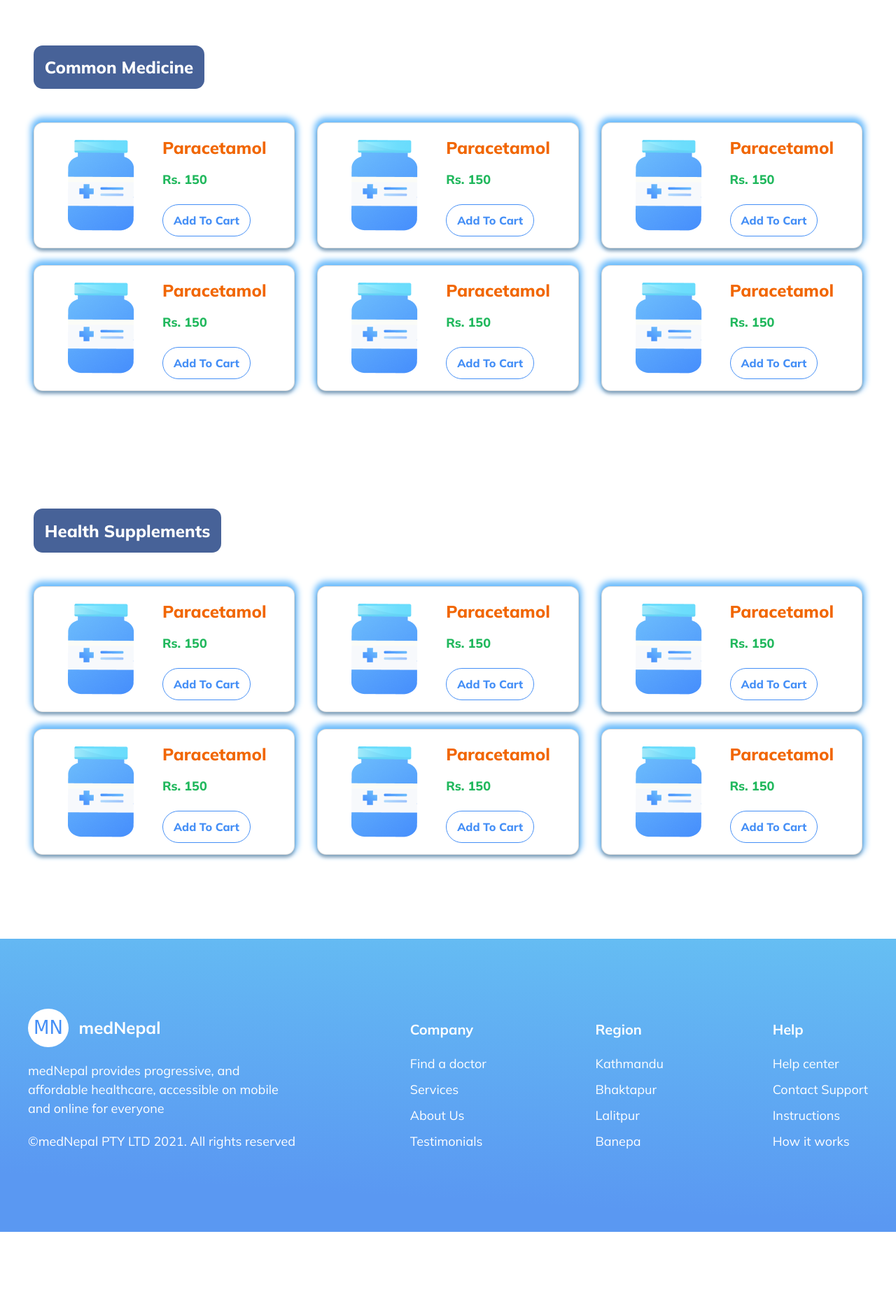
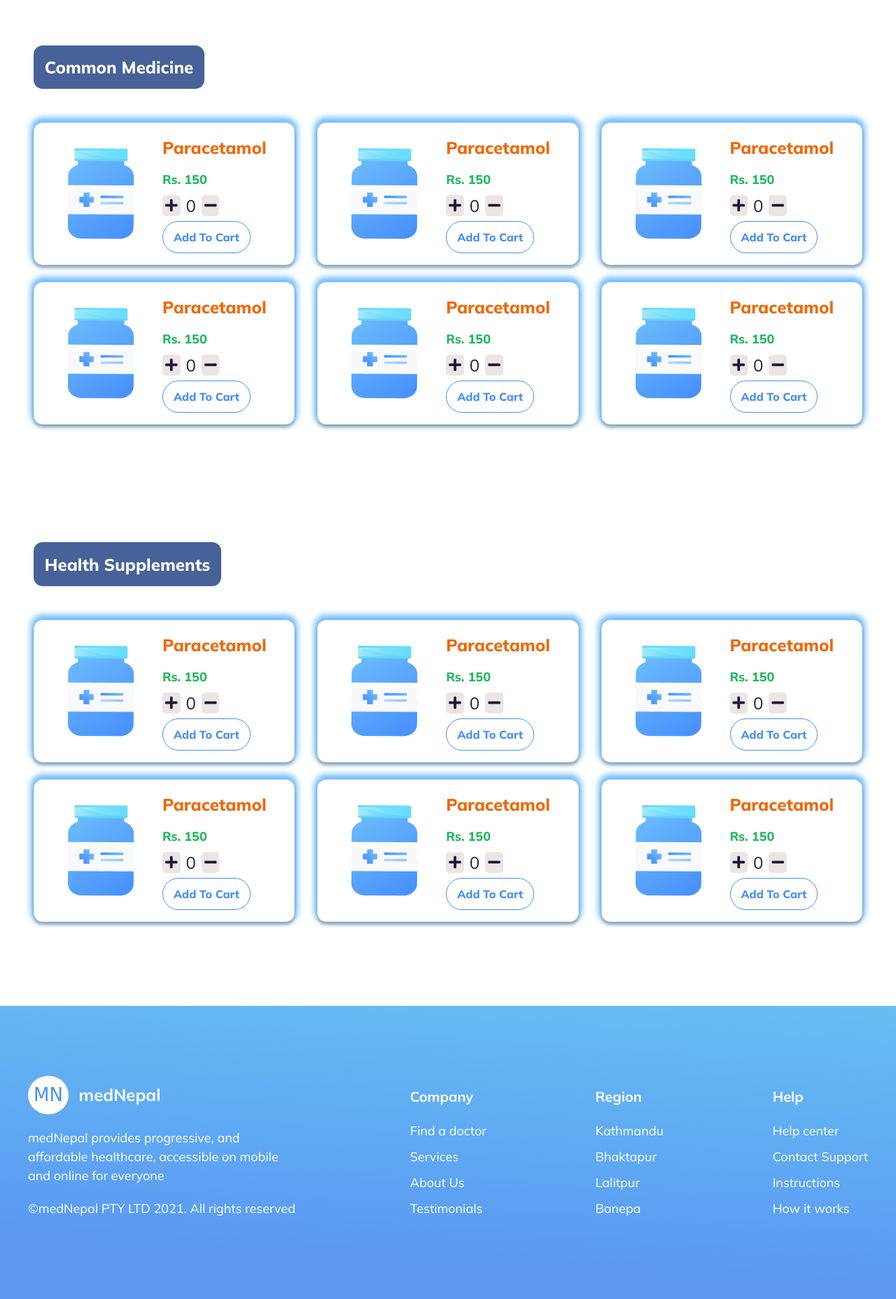
Before and after one commit to Ak-tsuki/medNepal, a Django app: page /features/pharmacy in a window 1280 px wide. Shown: the part 302-2159 px from the top of the page at 70% size. Before the commit the page ends 2063 px from the top, so only its background shows below. Run offline with Django 3.2, Linux system fonts and the light colour scheme; some libraries are stand-ins or nearby versions; some web fonts are replaced.

Commit message:
Pharmacy Plus Minus Sign Added- Rijwol

```diff
--- a/medNepal/features/templates/features/pharmacy.html
+++ b/medNepal/features/templates/features/pharmacy.html
@@ -33,7 +33,12 @@
       </div>
       <div class="card-body">
         <h5 class="med-title card-title">Paracetamol</h5>
-        <p class="med-price card-text">Rs. 150</p>
+        <p class="med-price card-text m-0">Rs. 150</p>
+        <div class="d-flex align-items-center pb-1">
+          <a href="#" class="plusicon ps-1 pe-1 fs-5 rounded-3"><i class="fas fa-plus"></i></i></a>
+          <div class="fs-4 ps-2 pe-2">0</div>
+          <a href="#" class="minusicon fs-5 ps-1 pe-1 rounded-3"><i class="fas fa-minus"></i></i></a>
+        </div>
         <a href="#" class="cartbtn btn white-btn">Add To Cart</a>
       </div>
     </div>
@@ -43,7 +48,12 @@
       </div>
       <div class="card-body">
         <h5 class="med-title card-title">Paracetamol</h5>
-        <p class="med-price card-text">Rs. 150</p>
+        <p class="med-price card-text m-0">Rs. 150</p>
+        <div class="d-flex align-items-center pb-1">
+          <a href="#" class="plusicon ps-1 pe-1 fs-5 rounded-3"><i class="fas fa-plus"></i></i></a>
+          <div class="fs-4 ps-2 pe-2">0</div>
+          <a href="#" class="minusicon fs-5 ps-1 pe-1 rounded-3"><i class="fas fa-minus"></i></i></a>
+        </div>
         <a href="#" class="cartbtn btn white-btn">Add To Cart</a>
       </div>
     </div>
@@ -53,7 +63,12 @@
       </div>
       <div class="card-body">
         <h5 class="med-title card-title">Paracetamol</h5>
-        <p class="med-price card-text">Rs. 150</p>
+        <p class="med-price card-text m-0">Rs. 150</p>
+        <div class="d-flex align-items-center pb-1">
+          <a href="#" class="plusicon ps-1 pe-1 fs-5 rounded-3"><i class="fas fa-plus"></i></i></a>
+          <div class="fs-4 ps-2 pe-2">0</div>
+          <a href="#" class="minusicon fs-5 ps-1 pe-1 rounded-3"><i class="fas fa-minus"></i></i></a>
+        </div>
         <a href="#" class="cartbtn btn white-btn">Add To Cart</a>
       </div>
     </div>
@@ -63,7 +78,12 @@
       </div>
       <div class="card-body">
         <h5 class="med-title card-title">Paracetamol</h5>
-        <p class="med-price card-text">Rs. 150</p>
+        <p class="med-price card-text m-0">Rs. 150</p>
+        <div class="d-flex align-items-center pb-1">
+          <a href="#" class="plusicon ps-1 pe-1 fs-5 rounded-3"><i class="fas fa-plus"></i></i></a>
+          <div class="fs-4 ps-2 pe-2">0</div>
+          <a href="#" class="minusicon fs-5 ps-1 pe-1 rounded-3"><i class="fas fa-minus"></i></i></a>
+        </div>
         <a href="#" class="cartbtn btn white-btn">Add To Cart</a>
       </div>
     </div>
@@ -73,7 +93,12 @@
       </div>
       <div class="card-body">
         <h5 class="med-title card-title">Paracetamol</h5>
-        <p class="med-price card-text">Rs. 150</p>
+        <p class="med-price card-text m-0">Rs. 150</p>
+        <div class="d-flex align-items-center pb-1">
+          <a href="#" class="plusicon ps-1 pe-1 fs-5 rounded-3"><i class="fas fa-plus"></i></i></a>
+          <div class="fs-4 ps-2 pe-2">0</div>
+          <a href="#" class="minusicon fs-5 ps-1 pe-1 rounded-3"><i class="fas fa-minus"></i></i></a>
+        </div>
         <a href="#" class="cartbtn btn white-btn">Add To Cart</a>
       </div>
     </div>
@@ -83,7 +108,12 @@
       </div>
       <div class="card-body">
         <h5 class="med-title card-title">Paracetamol</h5>
-        <p class="med-price card-text">Rs. 150</p>
+        <p class="med-price card-text m-0">Rs. 150</p>
+        <div class="d-flex align-items-center pb-1">
+          <a href="#" class="plusicon ps-1 pe-1 fs-5 rounded-3"><i class="fas fa-plus"></i></i></a>
+          <div class="fs-4 ps-2 pe-2">0</div>
+          <a href="#" class="minusicon fs-5 ps-1 pe-1 rounded-3"><i class="fas fa-minus"></i></i></a>
+        </div>
         <a href="#" class="cartbtn btn white-btn">Add To Cart</a>
       </div>
     </div>
@@ -100,7 +130,12 @@
       </div>
       <div class="card-body">
         <h5 class="med-title card-title">Paracetamol</h5>
-        <p class="med-price card-text">Rs. 150</p>
+        <p class="med-price card-text m-0">Rs. 150</p>
+        <div class="d-flex align-items-center pb-1">
+          <a href="#" class="plusicon ps-1 pe-1 fs-5 rounded-3"><i class="fas fa-plus"></i></i></a>
+          <div class="fs-4 ps-2 pe-2">0</div>
+          <a href="#" class="minusicon fs-5 ps-1 pe-1 rounded-3"><i class="fas fa-minus"></i></i></a>
+        </div>
         <a href="#" class="cartbtn btn white-btn">Add To Cart</a>
       </div>
     </div>
@@ -110,7 +145,12 @@
       </div>
       <div class="card-body">
         <h5 class="med-title card-title">Paracetamol</h5>
-        <p class="med-price card-text">Rs. 150</p>
+        <p class="med-price card-text m-0">Rs. 150</p>
+        <div class="d-flex align-items-center pb-1">
+          <a href="#" class="plusicon ps-1 pe-1 fs-5 rounded-3"><i class="fas fa-plus"></i></i></a>
+          <div class="fs-4 ps-2 pe-2">0</div>
+          <a href="#" class="minusicon fs-5 ps-1 pe-1 rounded-3"><i class="fas fa-minus"></i></i></a>
+        </div>
         <a href="#" class="cartbtn btn white-btn">Add To Cart</a>
       </div>
     </div>
@@ -120,7 +160,12 @@
       </div>
       <div class="card-body">
         <h5 class="med-title card-title">Paracetamol</h5>
-        <p class="med-price card-text">Rs. 150</p>
+        <p class="med-price card-text m-0">Rs. 150</p>
+        <div class="d-flex align-items-center pb-1">
+          <a href="#" class="plusicon ps-1 pe-1 fs-5 rounded-3"><i class="fas fa-plus"></i></i></a>
+          <div class="fs-4 ps-2 pe-2">0</div>
+          <a href="#" class="minusicon fs-5 ps-1 pe-1 rounded-3"><i class="fas fa-minus"></i></i></a>
+        </div>
         <a href="#" class="cartbtn btn white-btn">Add To Cart</a>
       </div>
     </div>
@@ -130,7 +175,12 @@
       </div>
       <div class="card-body">
         <h5 class="med-title card-title">Paracetamol</h5>
-        <p class="med-price card-text">Rs. 150</p>
+        <p class="med-price card-text m-0">Rs. 150</p>
+        <div class="d-flex align-items-center pb-1">
+          <a href="#" class="plusicon ps-1 pe-1 fs-5 rounded-3"><i class="fas fa-plus"></i></i></a>
+          <div class="fs-4 ps-2 pe-2">0</div>
+          <a href="#" class="minusicon fs-5 ps-1 pe-1 rounded-3"><i class="fas fa-minus"></i></i></a>
+        </div>
         <a href="#" class="cartbtn btn white-btn">Add To Cart</a>
       </div>
     </div>
@@ -140,7 +190,12 @@
       </div>
       <div class="card-body">
         <h5 class="med-title card-title">Paracetamol</h5>
-        <p class="med-price card-text">Rs. 150</p>
+        <p class="med-price card-text m-0">Rs. 150</p>
+        <div class="d-flex align-items-center pb-1">
+          <a href="#" class="plusicon ps-1 pe-1 fs-5 rounded-3"><i class="fas fa-plus"></i></i></a>
+          <div class="fs-4 ps-2 pe-2">0</div>
+          <a href="#" class="minusicon fs-5 ps-1 pe-1 rounded-3"><i class="fas fa-minus"></i></i></a>
+        </div>
         <a href="#" class="cartbtn btn white-btn">Add To Cart</a>
       </div>
     </div>
@@ -150,7 +205,12 @@
       </div>
       <div class="card-body">
         <h5 class="med-title card-title">Paracetamol</h5>
-        <p class="med-price card-text">Rs. 150</p>
+        <p class="med-price card-text m-0">Rs. 150</p>
+        <div class="d-flex align-items-center pb-1">
+          <a href="#" class="plusicon ps-1 pe-1 fs-5 rounded-3"><i class="fas fa-plus"></i></i></a>
+          <div class="fs-4 ps-2 pe-2">0</div>
+          <a href="#" class="minusicon fs-5 ps-1 pe-1 rounded-3"><i class="fas fa-minus"></i></i></a>
+        </div>
         <a href="#" class="cartbtn btn white-btn">Add To Cart</a>
       </div>
     </div>
--- a/medNepal/static/css/pharmacy.css
+++ b/medNepal/static/css/pharmacy.css
@@ -47,3 +47,7 @@ color: #FFFFFF;
   color: #458FF6;
   padding: 10px 15px;
 }
+
+.plusicon, .minusicon{
+  background-color: #EDE4E4;
+}
```
Also changed, not shown: medNepal/static/images/minusicon.png (added), medNepal/static/images/plusicon.png (added).
